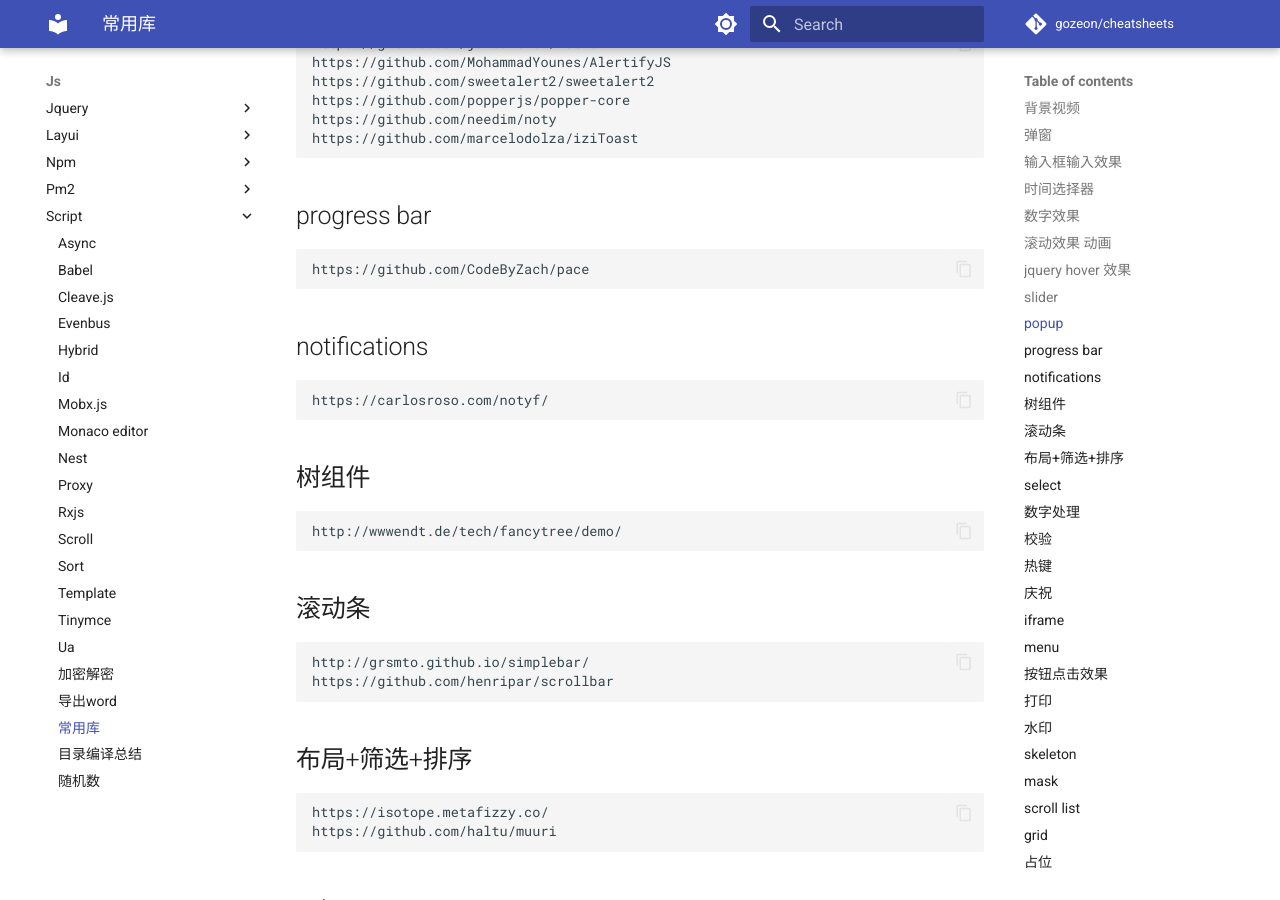
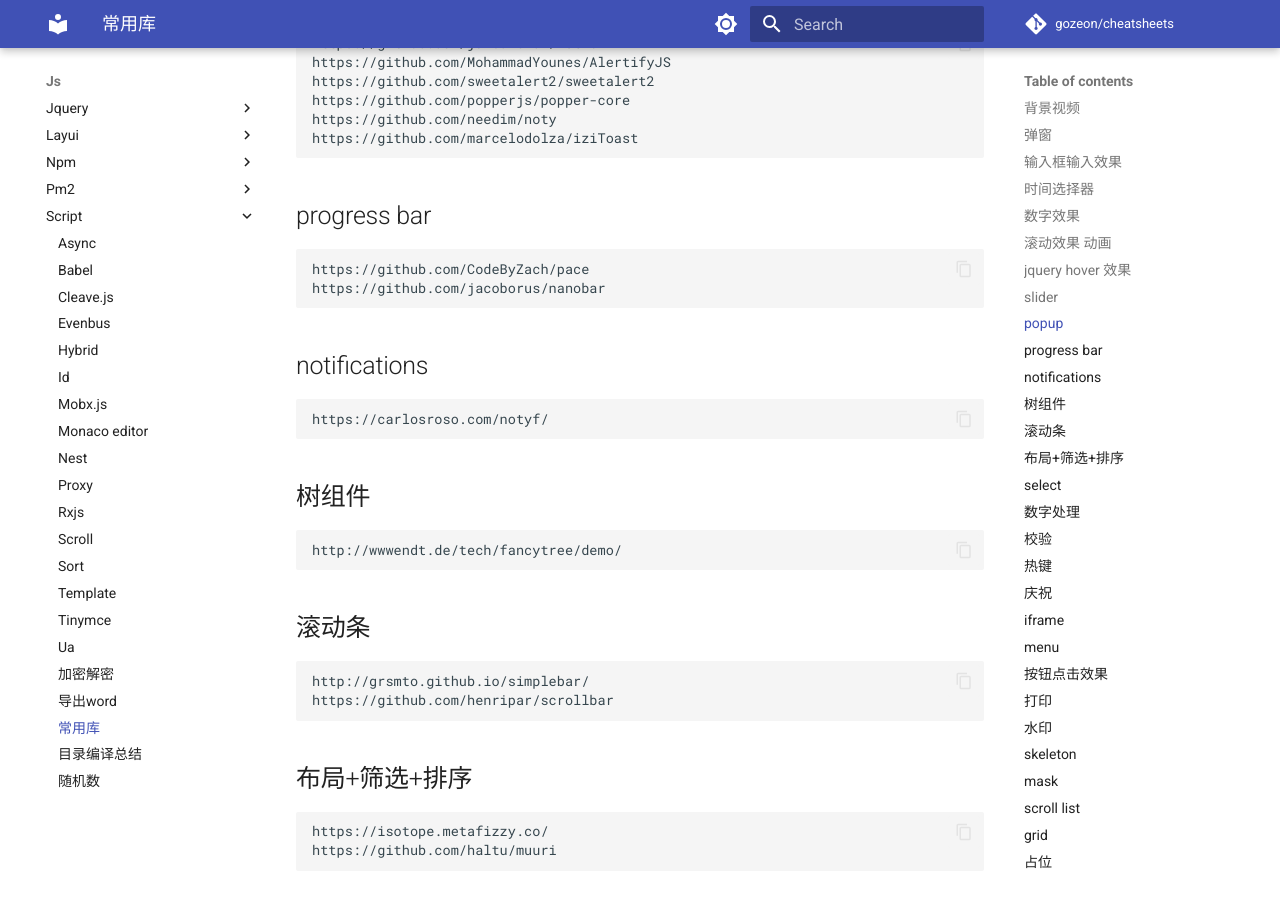
Before and after one commit to gozeon/cheatsheets, an MkDocs documentation site: the page built from docs/js/script/常用库.md, in a window 1280 px wide and 900 px high, scrolled down 1494 px. Built offline with MkDocs 1.6.1 and Material for MkDocs 9.7.7, drawn with Linux system fonts in a browser that asks for light colours; comment, search, counter and statistics services are not loaded; some of the changed lines change nothing that is shown.

Commit message:
Update 常用库.md

```diff
--- a/docs/js/script/常用库.md
+++ b/docs/js/script/常用库.md
@@ -53,6 +53,7 @@
 ## progress bar
 
     https://github.com/CodeByZach/pace
+    https://github.com/jacoborus/nanobar
 
 ## notifications
 
```
